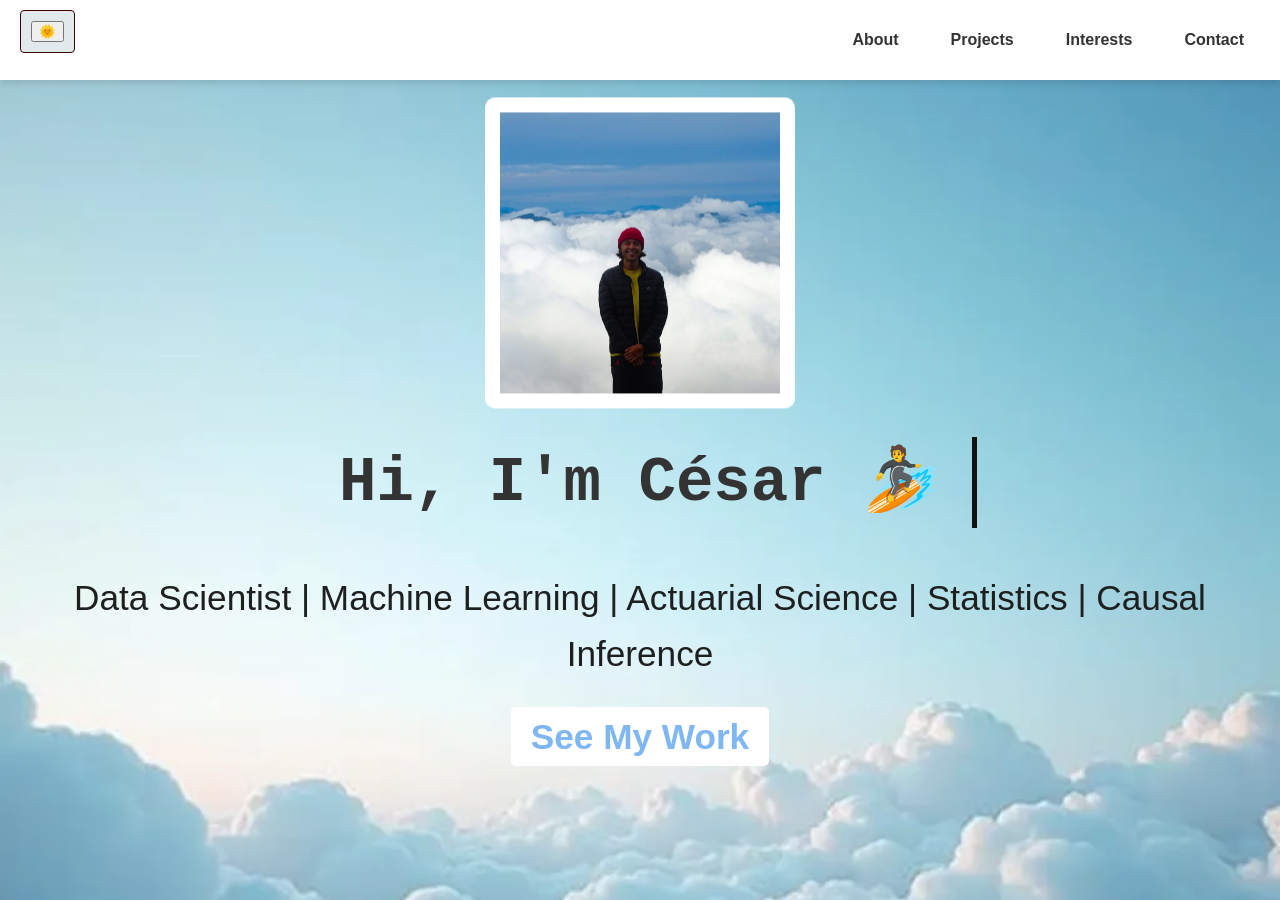
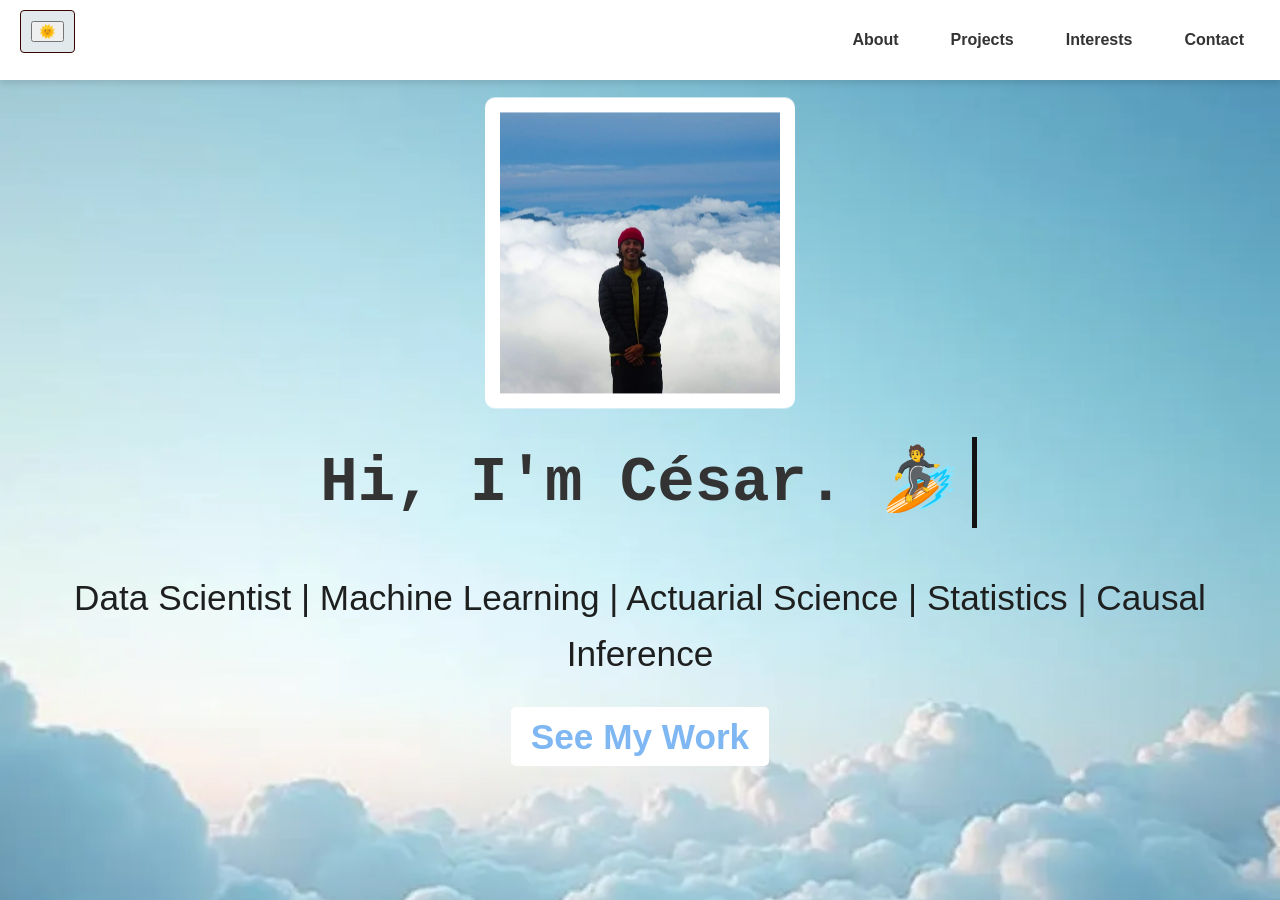
Before and after one commit to Cesarriosd/cesarios, a Jekyll site: the page built from README.md, in a window 1280 px wide and 900 px high. Built offline with Jekyll 4.4.1, drawn with Linux system fonts in a browser that asks for light colours; our own code applies the rules of GitHub Pages for plain Markdown files.

```diff
--- a/_layouts/default.html
+++ b/_layouts/default.html
@@ -477,7 +477,7 @@
     <section class="hero">
         <img src=".\\res\\cesar.jpg" alt="Moving GIF" class="moving-gif">
          <div class="hero-content">
-            <h1>Hi, I'm César    &#127940; </h1>
+            <h1>Hi, I'm César.    &#127940; </h1>
         </div>
         <div class="hero-content_sub">
             <!--<h1> Hello, MF</h1>-->
```
